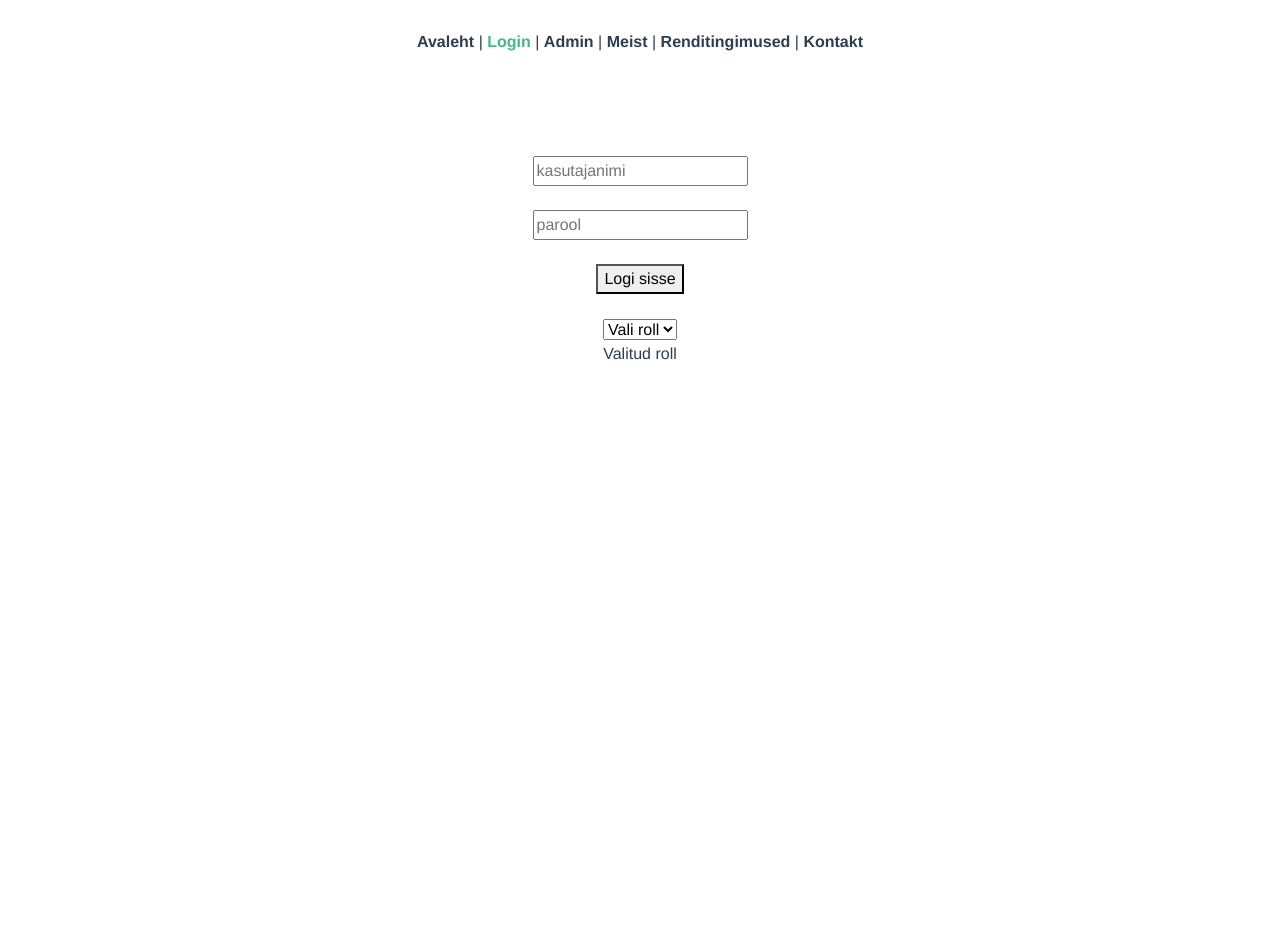
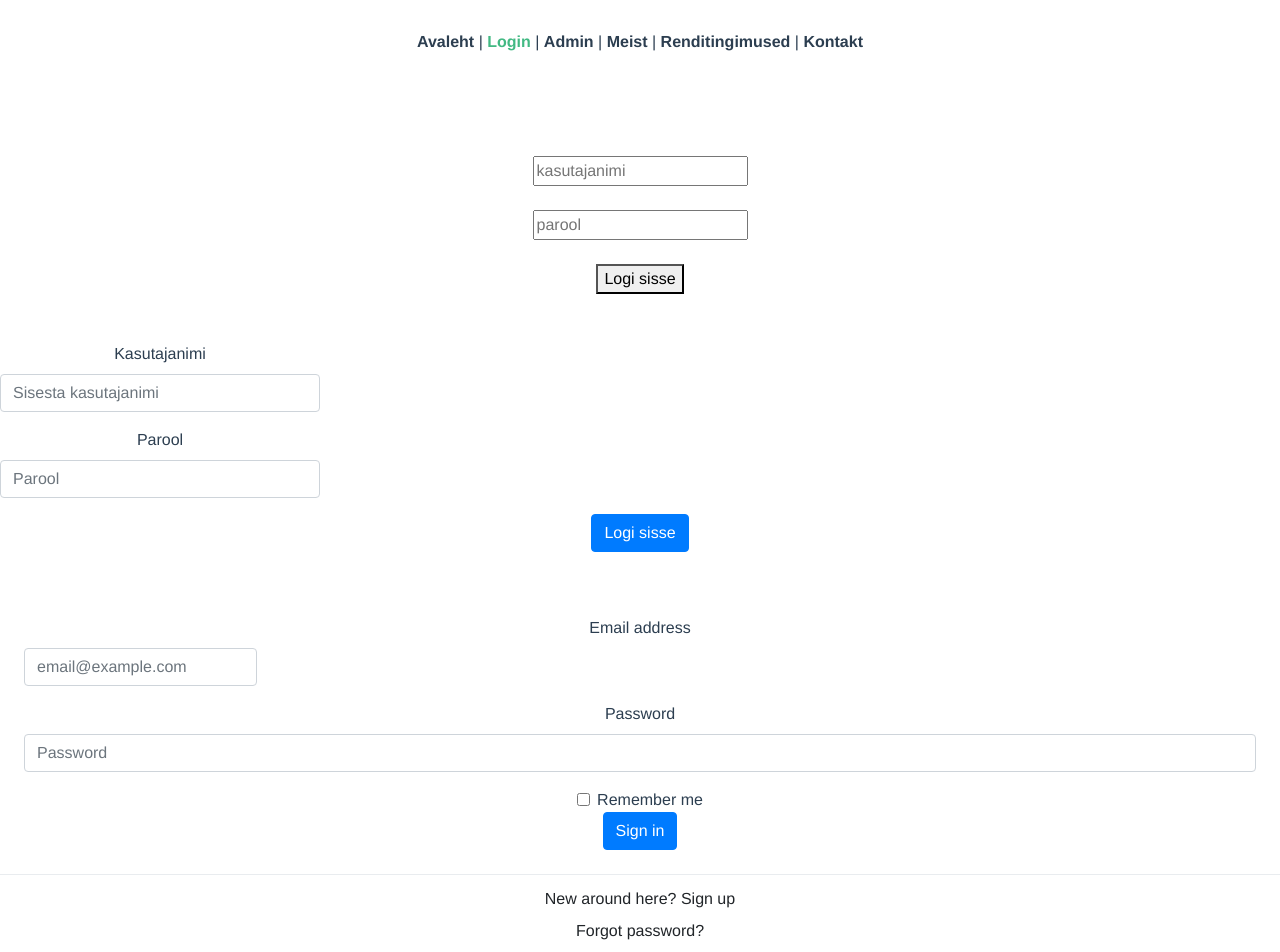
Before and after one commit to vahur123/bikerental-front, a Vue app: page /#/login in a window 1280 px wide. Shown: the top 952 px of the page. Before the commit the page ends 800 px from the top, so only its background shows below. Built offline with nearby package versions, Linux system fonts and the light colour scheme.

Commit message:
ALEKSEI-TASK1 modded Login.vue

```diff
--- a/src/views/Admin.vue
+++ b/src/views/Admin.vue
@@ -1,7 +1,7 @@
 <template>
   <div class="admin">
     <h1>Tere tulemast admin lehele.</h1>
-    <p>Siin saad lisada uue rattamudeli, uue ratta ning uue kasutaja.</p>
+    <h5>Uue kasutaja lisamine:</h5>
 
     <div>
       <input placeholder="Eesnimi" v-model="firstName">
@@ -13,9 +13,9 @@
       <input placeholder="Telefoninumber" v-model="phone">
     </div>
     <div>
-      <input placeholder="e-mail" v-model="email">
+      <input placeholder="E-post" v-model="email">
     </div>
-    <br>
+
     <br>
     <div>
       <input placeholder="Kasutajanimi" v-model="username">
--- a/src/views/Login.vue
+++ b/src/views/Login.vue
@@ -9,6 +9,47 @@
     <br>
     <button v-on:click="login">Logi sisse</button>
     <br>
+    <br>
+    <br>
+    <form>
+      <div class="w-25 form-group">
+        <label for="kasutajanimi">Kasutajanimi</label>
+        <input type="username" class="form-control" id="kasutajanimi" placeholder="Sisesta kasutajanimi" v-model="username" >
+      </div>
+      <div class="w-25 form-group">
+        <label for="parool">Parool</label>
+        <input type="password" class="form-control" id="parool" placeholder="Parool" v-model="password">
+      </div>
+<!--      <div class="form-check">-->
+<!--        <input type="checkbox" class="form-check-input" id="exampleCheck1">-->
+<!--        <label class="form-check-label" for="exampleCheck1">Check me out</label>-->
+<!--      </div>-->
+      <button type="submit" class="btn btn-primary" v-on:click="login">Logi sisse</button>
+    </form>
+    <br>
+    <br>
+    <div class="form-group">
+      <form class="px-4 py-3">
+        <div class="form-group">
+          <label for="exampleDropdownFormEmail1">Email address</label>
+          <input type="email" class="form-control" id="exampleDropdownFormEmail1" placeholder="email@example.com" style="width: fit-content">
+        </div>
+        <div class="form-group">
+          <label for="exampleDropdownFormPassword1">Password</label>
+          <input type="password" class="form-control" id="exampleDropdownFormPassword1" placeholder="Password">
+        </div>
+        <div class="form-check">
+          <input type="checkbox" class="form-check-input" id="dropdownCheck">
+          <label class="form-check-label" for="dropdownCheck">
+            Remember me
+          </label>
+        </div>
+        <button type="submit" class="btn btn-primary">Sign in</button>
+      </form>
+      <div class="dropdown-divider"></div>
+      <a class="dropdown-item" href="#">New around here? Sign up</a>
+      <a class="dropdown-item" href="#">Forgot password?</a>
+    </div>
     <br>
 
     <div>
```
